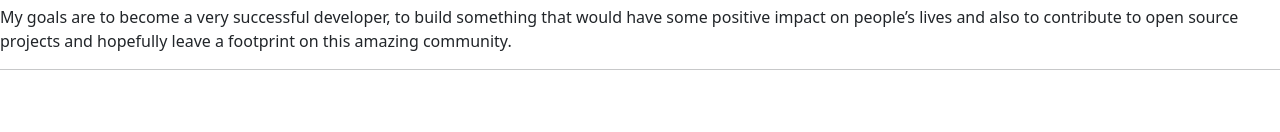
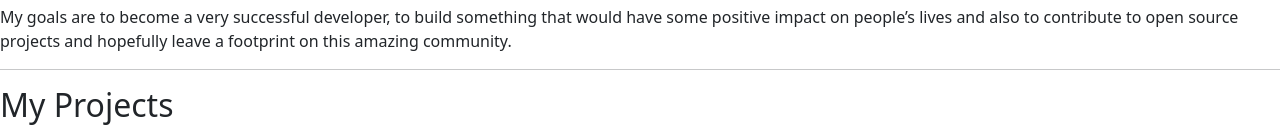
Before and after one commit to HelderBalbino/Bootstrap-Portfolio, a plain HTML site: page index.html in a window 1280 px wide. Shown: the part 914-1046 px from the top of the page. Before the commit the page ends 1000 px from the top, so only its background shows below. Drawn offline with nearby package versions, Linux system fonts and the light colour scheme.

Commit message:
add projects section to the website

```diff
--- a/index.html
+++ b/index.html
@@ -98,6 +98,15 @@
 
         <hr>
 
+        <!--############################## Projects ##############################  -->
+        <section id="projects">
+            <h2>My Projects</h2>
+
+
+
+
+        </section>
+
 
 
 
```
